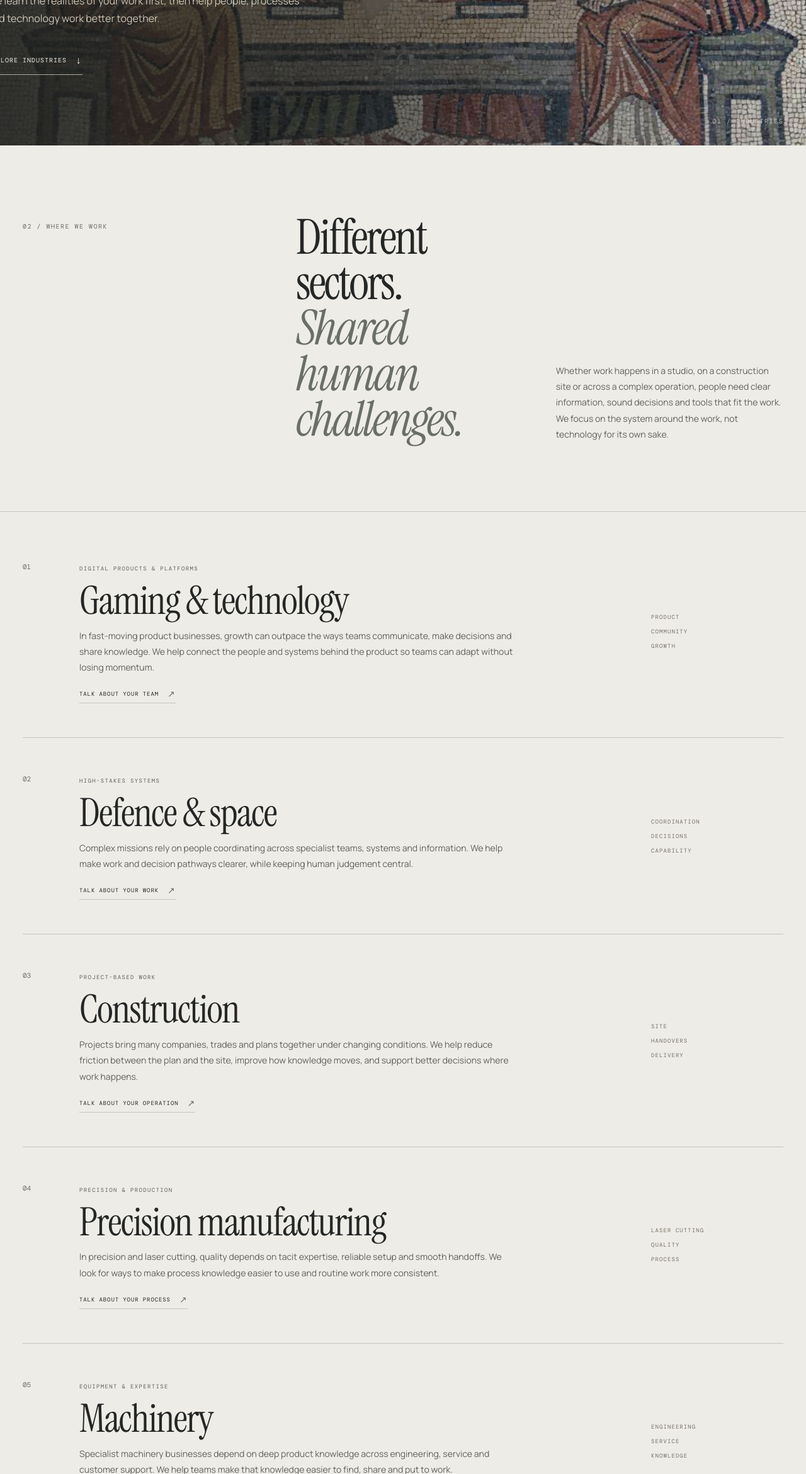
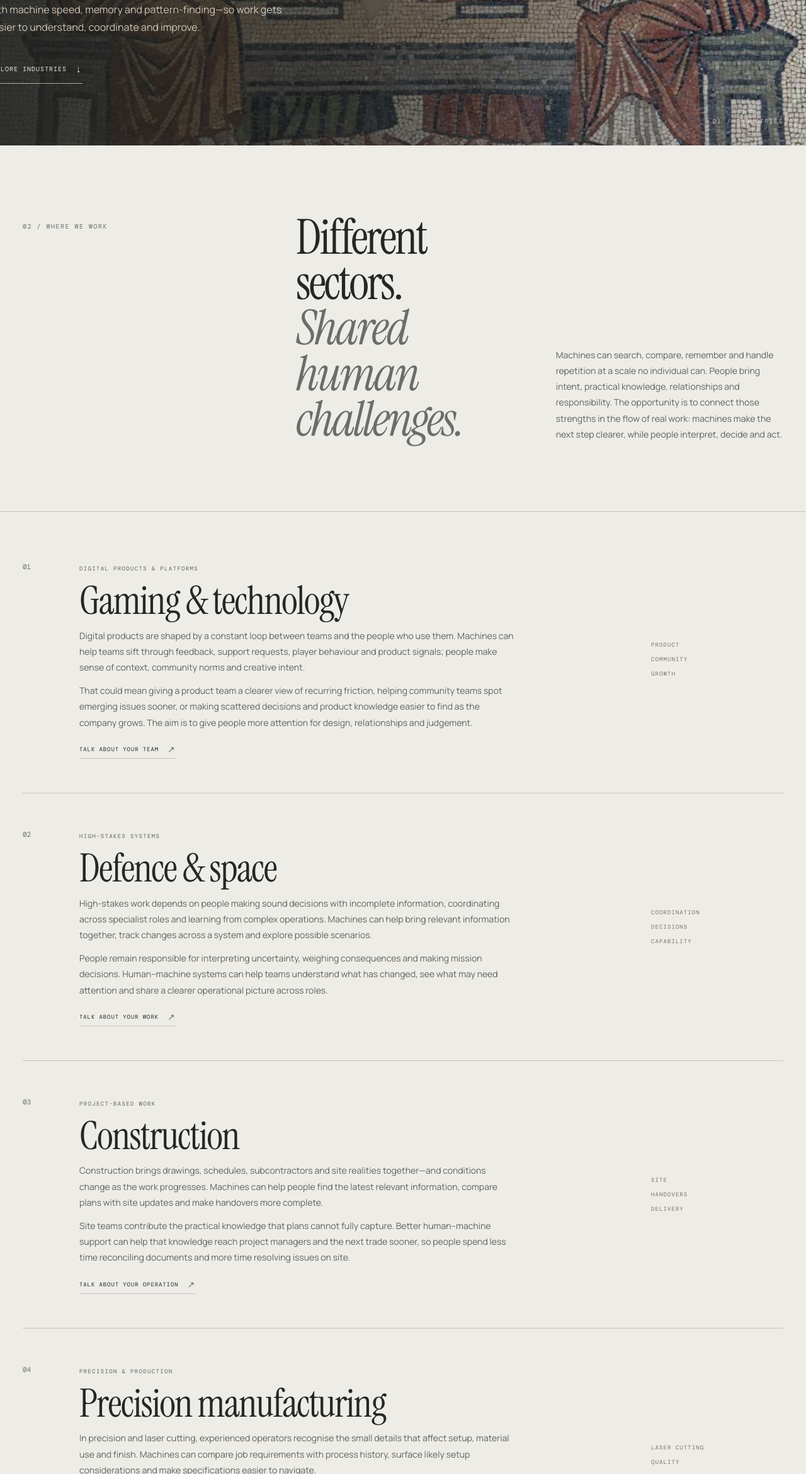
Before and after one commit to roaldvanbuuren/quartiere, a plain HTML site: page industries/index.html in a window 1280 px wide. Shown: the part 459-2800 px from the top of the page at 63% size. Drawn offline with nearby package versions, Linux system fonts and the light colour scheme.

Commit message:
Industries update v3

```diff
--- a/industries/index.html
+++ b/industries/index.html
@@ -39,7 +39,7 @@
       <div class="industry-hero-content">
         <span class="eyebrow">People · Work · Technology</span>
         <h1>Every industry has its own way of working.</h1>
-        <p>We learn the realities of your work first, then help people, processes and technology work better together.</p>
+        <p>We help people bring their judgement, craft and context together with machine speed, memory and pattern-finding—so work gets easier to understand, coordinate and improve.</p>
         <a class="text-link" href="#sectors">Explore industries <span aria-hidden="true">↓</span></a>
       </div>
       <span class="hero-index">01 / INDUSTRIES</span>
@@ -49,28 +49,28 @@
       <div class="section-marker">02 / WHERE WE WORK</div>
       <div class="intro-copy">
         <h2>Different sectors.<br><em>Shared human challenges.</em></h2>
-        <p>Whether work happens in a studio, on a construction site or across a complex operation, people need clear information, sound decisions and tools that fit the work. We focus on the system around the work, not technology for its own sake.</p>
+        <p>Machines can search, compare, remember and handle repetition at a scale no individual can. People bring intent, practical knowledge, relationships and responsibility. The opportunity is to connect those strengths in the flow of real work: machines make the next step clearer, while people interpret, decide and act.</p>
       </div>
     </section>
 
     <section class="industry-list" aria-label="Industries served">
       <article class="industry-card industry-card-featured" id="gaming-tech">
-        <div class="card-number">01</div><div class="card-content"><span class="card-kicker">DIGITAL PRODUCTS &amp; PLATFORMS</span><h2>Gaming &amp; technology</h2><p>In fast-moving product businesses, growth can outpace the ways teams communicate, make decisions and share knowledge. We help connect the people and systems behind the product so teams can adapt without losing momentum.</p><a href="../contact/" class="card-link">Talk about your team <span aria-hidden="true">↗</span></a></div><div class="card-aside"><span>PRODUCT</span><span>COMMUNITY</span><span>GROWTH</span></div>
+        <div class="card-number">01</div><div class="card-content"><span class="card-kicker">DIGITAL PRODUCTS &amp; PLATFORMS</span><h2>Gaming &amp; technology</h2><p>Digital products are shaped by a constant loop between teams and the people who use them. Machines can help teams sift through feedback, support requests, player behaviour and product signals; people make sense of context, community norms and creative intent.</p><p class="card-detail">That could mean giving a product team a clearer view of recurring friction, helping community teams spot emerging issues sooner, or making scattered decisions and product knowledge easier to find as the company grows. The aim is to give people more attention for design, relationships and judgement.</p><a href="../contact/" class="card-link">Talk about your team <span aria-hidden="true">↗</span></a></div><div class="card-aside"><span>PRODUCT</span><span>COMMUNITY</span><span>GROWTH</span></div>
       </article>
       <article class="industry-card" id="defence-space">
-        <div class="card-number">02</div><div class="card-content"><span class="card-kicker">HIGH-STAKES SYSTEMS</span><h2>Defence &amp; space</h2><p>Complex missions rely on people coordinating across specialist teams, systems and information. We help make work and decision pathways clearer, while keeping human judgement central.</p><a href="../contact/" class="card-link">Talk about your work <span aria-hidden="true">↗</span></a></div><div class="card-aside"><span>COORDINATION</span><span>DECISIONS</span><span>CAPABILITY</span></div>
+        <div class="card-number">02</div><div class="card-content"><span class="card-kicker">HIGH-STAKES SYSTEMS</span><h2>Defence &amp; space</h2><p>High-stakes work depends on people making sound decisions with incomplete information, coordinating across specialist roles and learning from complex operations. Machines can help bring relevant information together, track changes across a system and explore possible scenarios.</p><p class="card-detail">People remain responsible for interpreting uncertainty, weighing consequences and making mission decisions. Human–machine systems can help teams understand what has changed, see what may need attention and share a clearer operational picture across roles.</p><a href="../contact/" class="card-link">Talk about your work <span aria-hidden="true">↗</span></a></div><div class="card-aside"><span>COORDINATION</span><span>DECISIONS</span><span>CAPABILITY</span></div>
       </article>
       <article class="industry-card" id="construction">
-        <div class="card-number">03</div><div class="card-content"><span class="card-kicker">PROJECT-BASED WORK</span><h2>Construction</h2><p>Projects bring many companies, trades and plans together under changing conditions. We help reduce friction between the plan and the site, improve how knowledge moves, and support better decisions where work happens.</p><a href="../contact/" class="card-link">Talk about your operation <span aria-hidden="true">↗</span></a></div><div class="card-aside"><span>SITE</span><span>HANDOVERS</span><span>DELIVERY</span></div>
+        <div class="card-number">03</div><div class="card-content"><span class="card-kicker">PROJECT-BASED WORK</span><h2>Construction</h2><p>Construction brings drawings, schedules, subcontractors and site realities together—and conditions change as the work progresses. Machines can help people find the latest relevant information, compare plans with site updates and make handovers more complete.</p><p class="card-detail">Site teams contribute the practical knowledge that plans cannot fully capture. Better human–machine support can help that knowledge reach project managers and the next trade sooner, so people spend less time reconciling documents and more time resolving issues on site.</p><a href="../contact/" class="card-link">Talk about your operation <span aria-hidden="true">↗</span></a></div><div class="card-aside"><span>SITE</span><span>HANDOVERS</span><span>DELIVERY</span></div>
       </article>
       <article class="industry-card" id="precision-manufacturing">
-        <div class="card-number">04</div><div class="card-content"><span class="card-kicker">PRECISION &amp; PRODUCTION</span><h2>Precision manufacturing</h2><p>In precision and laser cutting, quality depends on tacit expertise, reliable setup and smooth handoffs. We look for ways to make process knowledge easier to use and routine work more consistent.</p><a href="../contact/" class="card-link">Talk about your process <span aria-hidden="true">↗</span></a></div><div class="card-aside"><span>LASER CUTTING</span><span>QUALITY</span><span>PROCESS</span></div>
+        <div class="card-number">04</div><div class="card-content"><span class="card-kicker">PRECISION &amp; PRODUCTION</span><h2>Precision manufacturing</h2><p>In precision and laser cutting, experienced operators recognise the small details that affect setup, material use and finish. Machines can compare job requirements with process history, surface likely setup considerations and make specifications easier to navigate.</p><p class="card-detail">The operator brings feel for the machine, material and quality standard. Useful support puts relevant knowledge within reach and handles routine information work, while leaving adjustment, inspection and sign-off with the people who know the process.</p><a href="../contact/" class="card-link">Talk about your process <span aria-hidden="true">↗</span></a></div><div class="card-aside"><span>LASER CUTTING</span><span>QUALITY</span><span>PROCESS</span></div>
       </article>
       <article class="industry-card" id="machinery">
-        <div class="card-number">05</div><div class="card-content"><span class="card-kicker">EQUIPMENT &amp; EXPERTISE</span><h2>Machinery</h2><p>Specialist machinery businesses depend on deep product knowledge across engineering, service and customer support. We help teams make that knowledge easier to find, share and put to work.</p><a href="../contact/" class="card-link">Talk about your business <span aria-hidden="true">↗</span></a></div><div class="card-aside"><span>ENGINEERING</span><span>SERVICE</span><span>KNOWLEDGE</span></div>
+        <div class="card-number">05</div><div class="card-content"><span class="card-kicker">EQUIPMENT &amp; EXPERTISE</span><h2>Machinery</h2><p>Machinery companies hold valuable knowledge across engineering, production, field service and customer support. Much of it lives in manuals, service histories and the experience of the people who build and maintain equipment.</p><p class="card-detail">Machines can help technicians find the right guidance for a specific model or issue, connect symptoms to relevant service history and turn repeated fixes into shared organisational knowledge. People still diagnose the situation, adapt to the customer and make the repair.</p><a href="../contact/" class="card-link">Talk about your business <span aria-hidden="true">↗</span></a></div><div class="card-aside"><span>ENGINEERING</span><span>SERVICE</span><span>KNOWLEDGE</span></div>
       </article>
       <article class="industry-card" id="energy-refining">
-        <div class="card-number">06</div><div class="card-content"><span class="card-kicker">CRITICAL OPERATIONS</span><h2>Energy &amp; refining</h2><p>In asset-intensive environments, people coordinate complex procedures with little room for error. We help clarify information flows and operational workflows so teams can act with confidence.</p><a href="../contact/" class="card-link">Talk about your operation <span aria-hidden="true">↗</span></a></div><div class="card-aside"><span>OPERATIONS</span><span>ASSETS</span><span>SAFETY</span></div>
+        <div class="card-number">06</div><div class="card-content"><span class="card-kicker">CRITICAL OPERATIONS</span><h2>Energy &amp; refining</h2><p>Operators balance procedures, live conditions, equipment signals and accumulated experience. Machines can bring readings, logs and operating guidance into a clearer picture, flag unusual patterns and help teams locate the information relevant to the task at hand.</p><p class="card-detail">People interpret the context, verify what the signals mean and decide how to respond. The opportunity is to reduce the time spent searching and reconciling information, while supporting careful decisions and reliable handovers in safety-critical work.</p><a href="../contact/" class="card-link">Talk about your operation <span aria-hidden="true">↗</span></a></div><div class="card-aside"><span>OPERATIONS</span><span>ASSETS</span><span>SAFETY</span></div>
       </article>
     </section>
 
```
Also changed, not shown: assets/industries.css.
